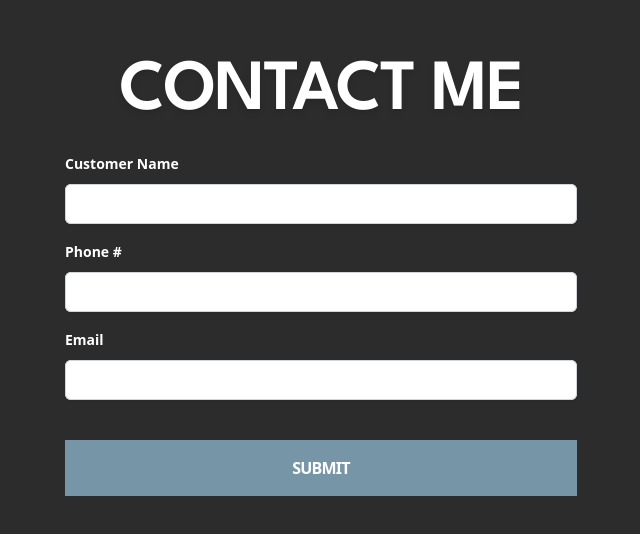
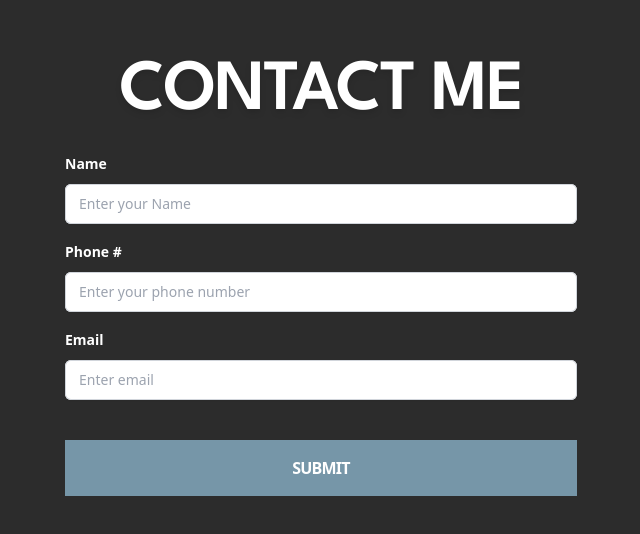
Before and after one commit to jablancTheDesigner/Jablanc-v3, a Next.js app: page / in a window 1280 px wide. Shown: the part 1893-2427 px from the top of the page, without its empty margins (319-959 px from the left). Built offline with nearby package versions, Linux system fonts and the light colour scheme.

Commit message:
Add placeholder to form inputs

```diff
--- a/components/Contact.tsx
+++ b/components/Contact.tsx
@@ -38,15 +38,15 @@ const Contact = (): ReactElement => {
                     name="contactMe"
                     onSubmit={handleSubmit}>
                     <div className="w-full">
-                        <Input label="Customer Name" type="text" name="customer_name" value={formData.customer_name} onChangeHandler={handleFormData} />
+                        <Input label="Name" placeholder="Enter your Name" type="text" name="customer_name" value={formData.customer_name} onChangeHandler={handleFormData} />
                     </div>
 
                     <div className="w-full">
-                        <Input label="Phone #" type="tel" name="phone" value={formData.fname} onChangeHandler={handleFormData} />
+                        <Input label="Phone #" placeholder="Enter your phone number" type="tel" name="phone" value={formData.fname} onChangeHandler={handleFormData} />
                     </div>
 
                     <div className="w-full">
-                        <Input label="Email" type="email" name="email" value={formData.fname} onChangeHandler={handleFormData} />
+                        <Input label="Email" type="email" placeholder="Enter email" name="email" value={formData.fname} onChangeHandler={handleFormData} />
                     </div>
                     <button
                         type="submit"
--- a/components/Input.tsx
+++ b/components/Input.tsx
@@ -4,6 +4,7 @@ interface InputData {
     name: string,
     value: string,
     type: string,
+    placeholder?: string,
     onChangeHandler: (args: any) => void
 }
 
@@ -18,6 +19,7 @@ const Input = (inputData: InputData) => {
                 name={inputData.name}
                 value={inputData.value}
                 onChange={inputData.onChangeHandler}
+                placeholder={inputData.placeholder ?? ""}
                 className="block w-full rounded-md border-0 px-3.5 py-2 text-gray-900 shadow-sm ring-1 ring-inset ring-gray-300 placeholder:text-gray-400 focus:ring-2 focus:ring-inset focus:ring-indigo-600 sm:text-sm sm:leading-6" />
         </>
     )
```
